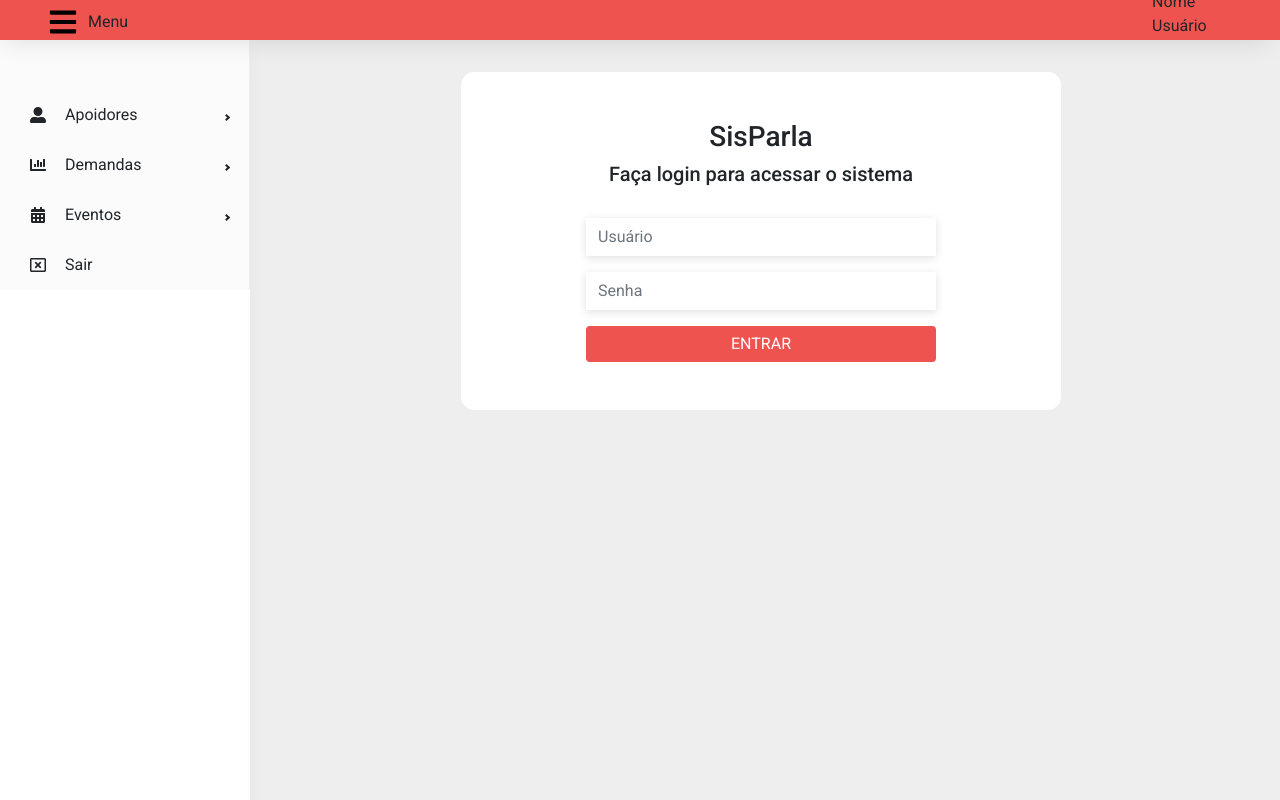
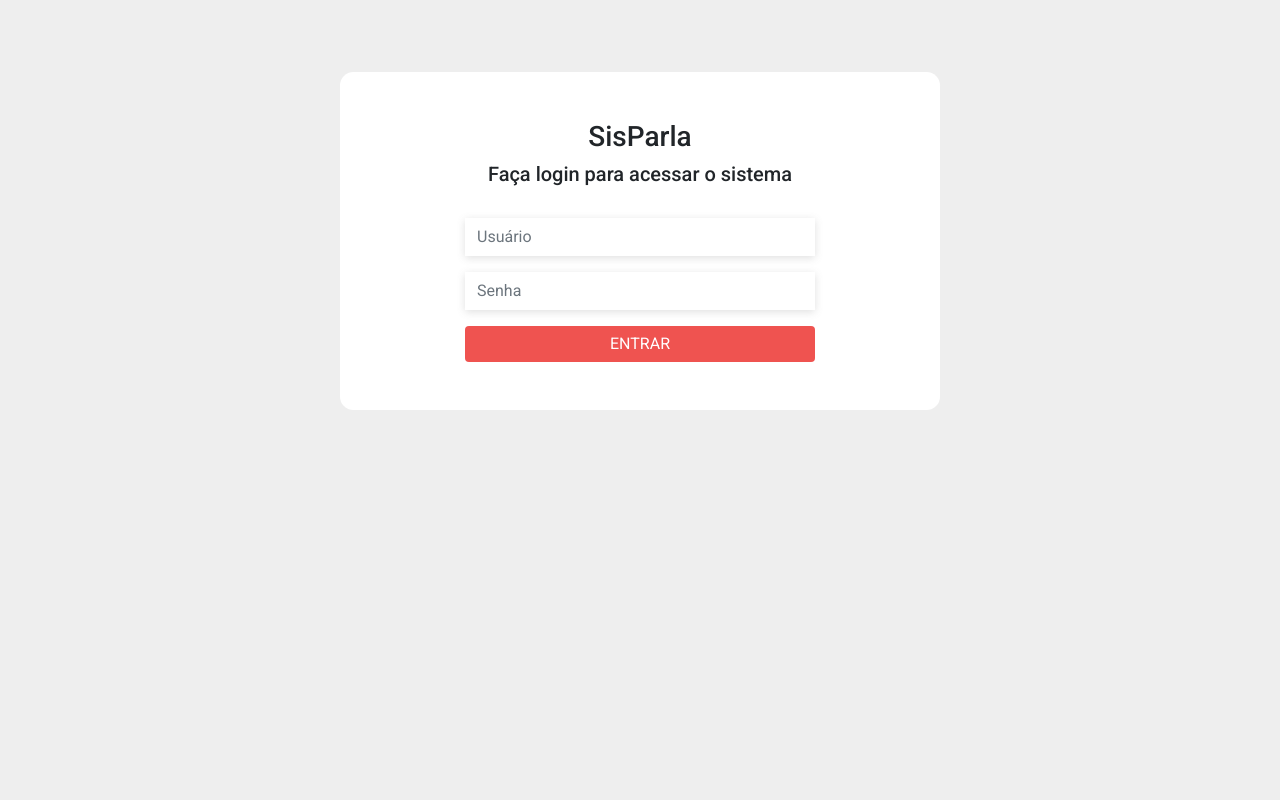
Before and after one commit to gustavofaquim/sisparla-frontend, a React (Vite) app: page /login in a window 1280 px wide. Shown: the top 800 px of the page. Built offline with nearby package versions, Linux system fonts and the light colour scheme.

Commit message:
fix: corrigindo autenticação de usuário

```diff
--- a/src/components/Header.jsx
+++ b/src/components/Header.jsx
@@ -34,7 +34,7 @@ const Header = ({isAuthenticated}) => {
     };
   }, []);
 
-  console.log(isAuthenticated)
+
 
   if (!isAuthenticated) {
     return null;
--- a/src/login.jsx
+++ b/src/login.jsx
@@ -1,18 +1,32 @@
 
+import { useState } from "react";
 import "./styles/login.sass";
+import userFetch from "./axios/config";
 
-const Login = () => {
+const Login = ({ onLogin }) => {
+
+    const [data, setData] = useState({});
+
+    const handleSubmit = (e) => {
+        e.preventDefault();
+
+
+        onLogin(data);
+    };
+
+    //Receber os valores dos inputs
+    const valueInput = (e) => setData({...data, [e.target.name] : e.target.value});
 
     return(
         <div className="login">
             <h3>SisParla</h3>
             <h5>Faça login para acessar o sistema</h5>
-            <form>
+            <form onSubmit={handleSubmit}>
                 <div class="form-group">
-                    <input type="text" class="form-control" id="user" aria-describedby="user" placeholder="Usuário" />
+                    <input type="text" class="form-control" id="user" name='nomeUsuario' aria-describedby="user"  onChange={valueInput} placeholder="Usuário" />
                 </div>
                 <div class="form-group">
-                    <input type="password" class="form-control" id="senha" placeholder="Senha" />
+                    <input type="password" class="form-control" id="senha" name='senha' onChange={valueInput} placeholder="Senha" />
                 </div>
                 <button type="submit" class="btn btn-primary">ENTRAR</button>
             </form>
--- a/src/main.jsx
+++ b/src/main.jsx
@@ -1,72 +1,67 @@
-import React, { useState } from 'react';
-import ReactDOM from 'react-dom/client';
+import React from 'react';
+import ReactDOM from 'react-dom';
 import { BrowserRouter as Router, Route, Routes, Navigate } from 'react-router-dom';
 
-import "./styles/main.sass";
+import './styles/main.sass';
 
-// Componentes
-import App from './App.jsx';
-import ApoiadoresList from './components/ApoiadoresList.jsx';
-import ApoiadoresNovo from './components/ApoiadoresNovo.jsx';
-import ApoiadoresFicha from "./components/ApoiadoresFicha.jsx";
-import ApoiadorEdit from "./components/ApoiadoresEdit.jsx";
-import NovaDemanda from "./components/demandas/Nova.jsx";
-import Login from './login.jsx';
+import App from './App';
+import ApoiadoresList from './components/ApoiadoresList';
+import ApoiadoresNovo from './components/ApoiadoresNovo';
+import ApoiadoresFicha from './components/ApoiadoresFicha';
+import ApoiadorEdit from './components/ApoiadoresEdit';
+import NovaDemanda from './components/demandas/Nova';
+import Login from './login';
 import Aniversariantes from './components/Aniversariantes';
-
+import userFetch from './axios/config';
 
 const Root = () => {
+  const [isAuthenticated, setAuthenticated] = React.useState(false);
 
-  const [isAuthenticated, setAuthenticated] = useState(true);
+  const handleLogin = async (data) => {
+    try {
+      const response = await userFetch.post(`/logar`, data);
+      console.log('Bem-vindo, você fez login');
 
-  const handleLogin = () => {
-    // Lógica de autenticação aqui (por exemplo, chamada à API de login)
-    // Se a autenticação for bem-sucedida, chame setAuthenticated(true)
-    setAuthenticated(true);
+      if (response.status === 200) {
+        setAuthenticated(true);
+        return <Navigate to="/" />;
+
+      } else {
+        console.error('Erro durante o login:', response.data.error);
+      }
+    } catch (error) {
+      console.error('Erro durante o login:', error.message);
+    }
   };
 
   const handleLogout = () => {
-    // Lógica de logout aqui
-    // Por exemplo, chame setAuthenticated(false)
     setAuthenticated(false);
   };
-
 
   const PrivateRoute = ({ element }) => {
     return isAuthenticated ? element : <Navigate to="/login" />;
   };
 
-
-
   return (
     <Router>
-
       <Routes>
         <Route path="/" element={<App isAuthenticated={isAuthenticated} onLogout={handleLogout} />}>
-
-          <Route path="apoiadores" element={<PrivateRoute element={<ApoiadoresList />} />}/>
-
-          <Route path="aniversariantes" element={<PrivateRoute element={<Aniversariantes />} />}/>
-
-          <Route path="novo-apoiador" element={<PrivateRoute element={<ApoiadoresNovo />} />}/>
-
-          <Route path="apoiador/:id" element={<PrivateRoute element={<ApoiadoresFicha />} />}/>
-
-          <Route path="apoiador-edit/:id" element={<PrivateRoute element={<ApoiadorEdit />} />}/>
-
-          <Route path="nova-demanda" element={<PrivateRoute element={<NovaDemanda />} />}/>
-
-          <Route path="login" element={<Login />} />
-
+          <Route path="apoiadores" element={<PrivateRoute element={<ApoiadoresList />} />} />
+          <Route path="aniversariantes" element={<PrivateRoute element={<Aniversariantes />} />} />
+          <Route path="novo-apoiador" element={<PrivateRoute element={<ApoiadoresNovo />} />} />
+          <Route path="apoiador/:id" element={<PrivateRoute element={<ApoiadoresFicha />} />} />
+          <Route path="apoiador-edit/:id" element={<PrivateRoute element={<ApoiadorEdit />} />} />
+          <Route path="nova-demanda" element={<PrivateRoute element={<NovaDemanda />} />} />
+          <Route path="login" element={<Login onLogin={handleLogin} />} />
         </Route>
-
       </Routes>
     </Router>
   );
 };
 
-ReactDOM.createRoot(document.getElementById('root')).render(
+ReactDOM.render(
   <React.StrictMode>
     <Root />
   </React.StrictMode>,
+  document.getElementById('root')
 );
```
